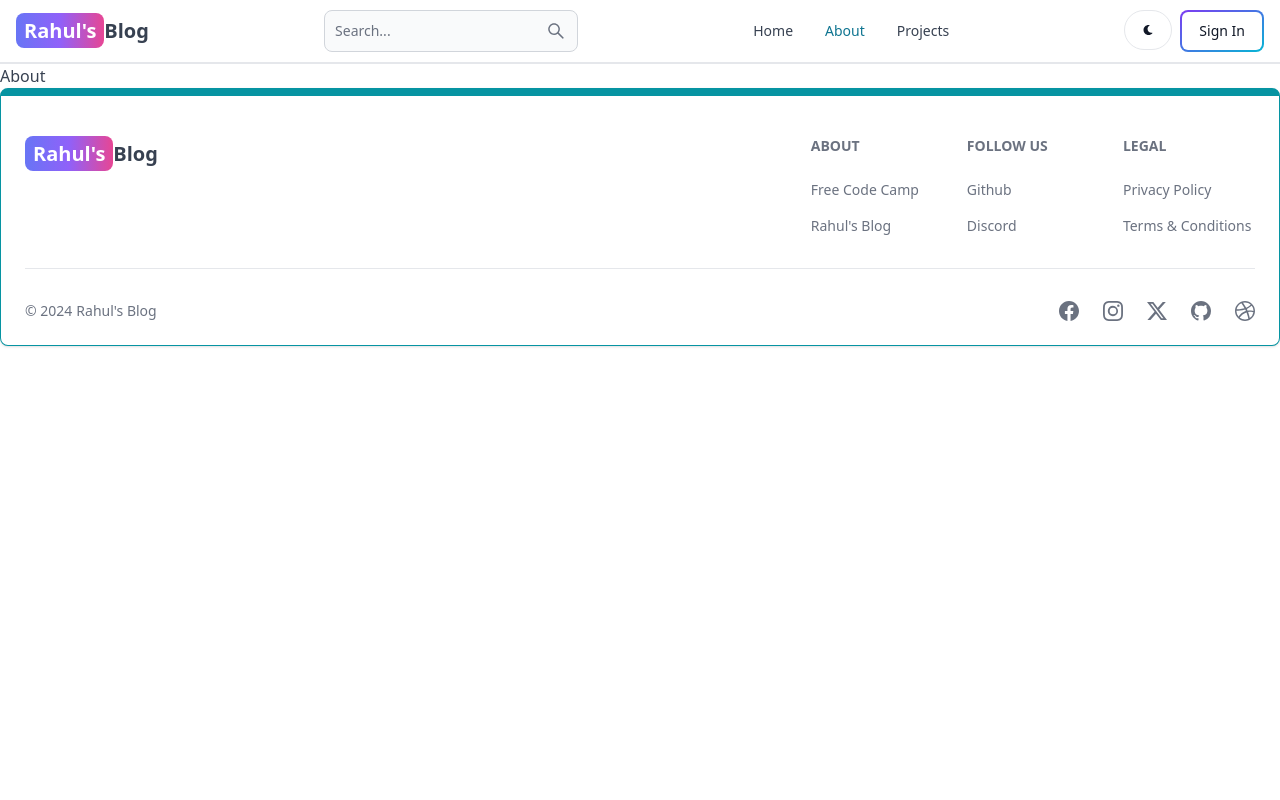
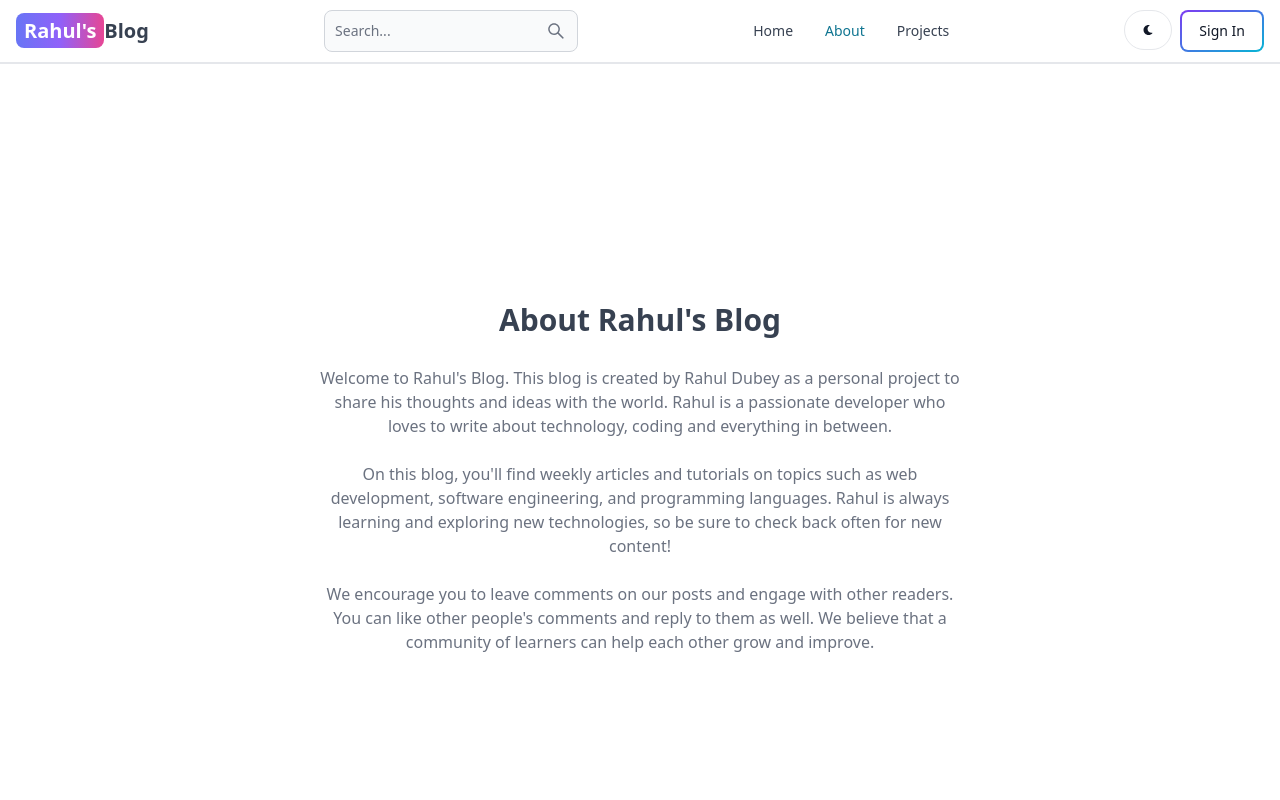
Before and after one commit to rdxdevelops/mern-blog, a React (Vite) app in the folder client/: page /about in a window 1280 px wide. Shown: the top 800 px of the page. Built offline with nearby package versions, Linux system fonts and the light colour scheme; no server answers.

Commit message:
complete about and projects pages

```diff
--- a/client/src/pages/About.jsx
+++ b/client/src/pages/About.jsx
@@ -1,5 +1,33 @@
 export default function About() {
   return (
-    <div>About</div>
-  )
+    <div className="min-h-screen flex items-center justify-center">
+      <div className="max-w-2xl mx-auto p-3 text-center">
+        <div>
+          <h1 className="text-3xl font-semibold text-center my-7">
+            About Rahul's Blog
+          </h1>
+          <div className="text-md text-gray-500 flex flex-col gap-6">
+            <p>
+              Welcome to Rahul's Blog. This blog is created by Rahul Dubey as a
+              personal project to share his thoughts and ideas with the world.
+              Rahul is a passionate developer who loves to write about
+              technology, coding and everything in between.
+            </p>
+            <p>
+              On this blog, you'll find weekly articles and tutorials on topics
+              such as web development, software engineering, and programming
+              languages. Rahul is always learning and exploring new
+              technologies, so be sure to check back often for new content!
+            </p>
+            <p>
+              We encourage you to leave comments on our posts and engage with
+              other readers. You can like other people's comments and reply to
+              them as well. We believe that a community of learners can help
+              each other grow and improve.
+            </p>
+          </div>
+        </div>
+      </div>
+    </div>
+  );
 }
--- a/client/src/pages/Projects.jsx
+++ b/client/src/pages/Projects.jsx
@@ -1,5 +1,13 @@
+import CallToAction from "../components/CallToAction";
 export default function Projects() {
   return (
-    <div>Projects</div>
-  )
+    <div className="min-h-screen max-w-2xl mx-auto flex flex-col justify-center items-center gap-6 p-3">
+      <h1 className="text-3xl font-semibold">Projects</h1>
+      <p className="text-md text-gray-500">
+        Build fun and engaging projects while learning HTML, CSS, and
+        JavaScript!
+      </p>
+      <CallToAction />
+    </div>
+  );
 }
```
